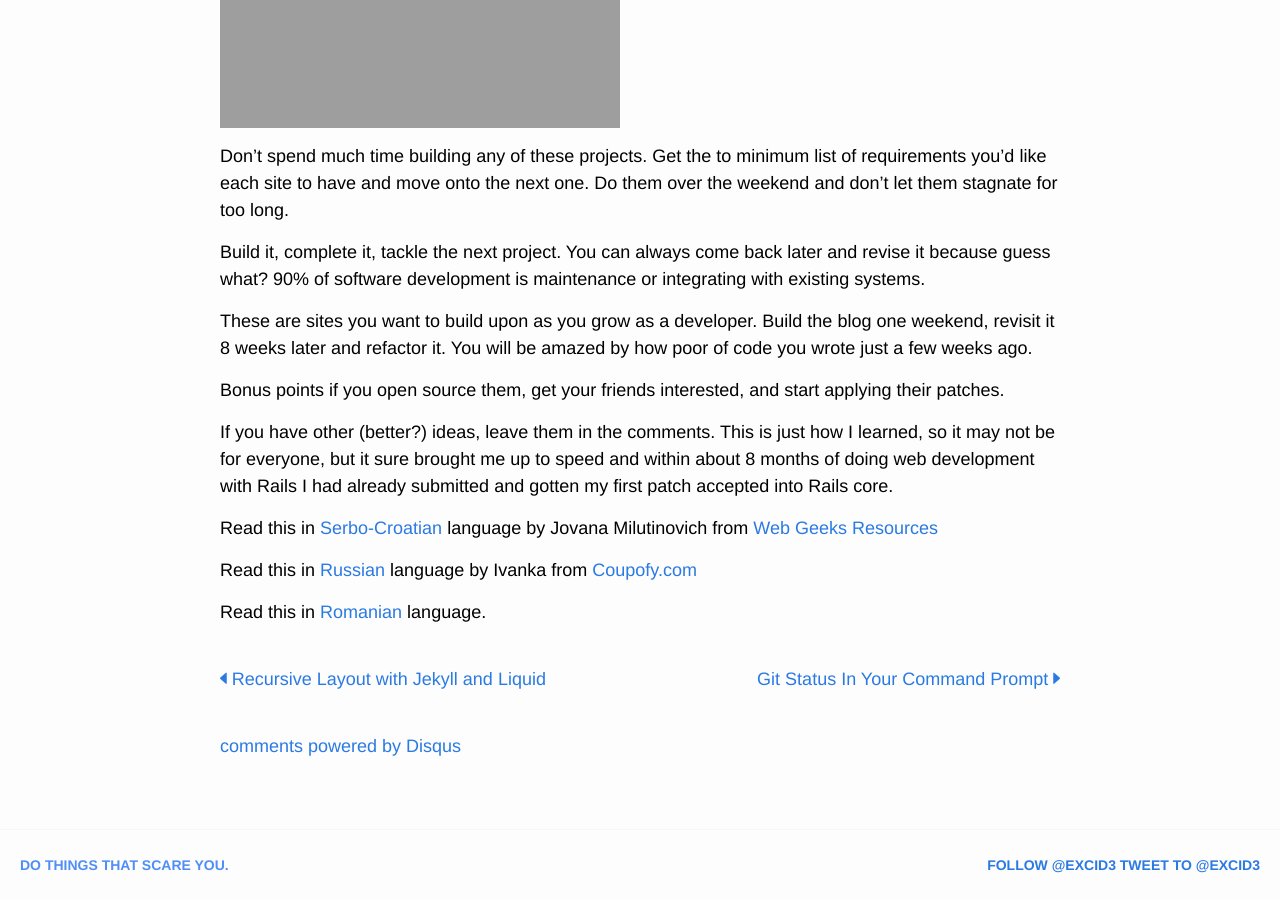
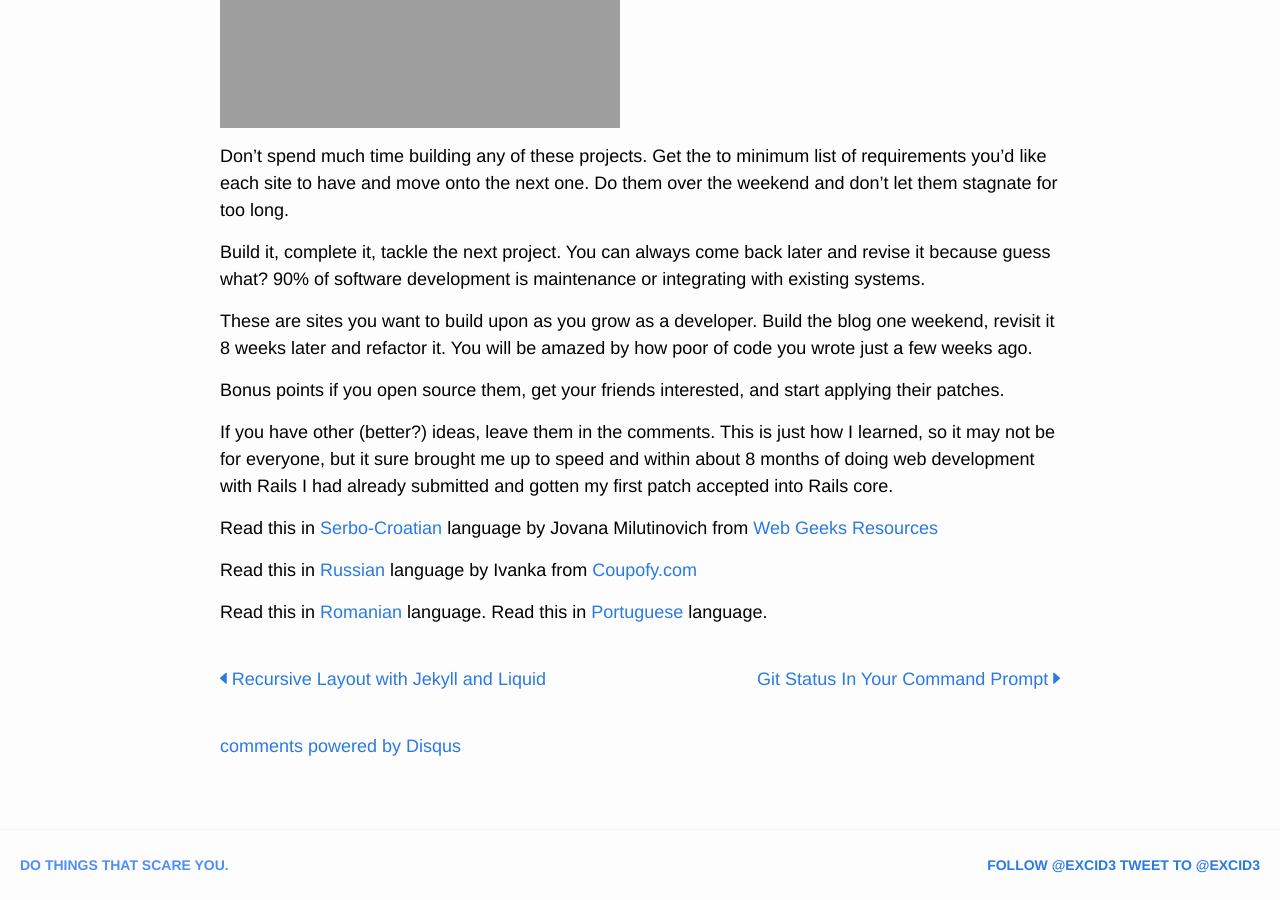
Before and after one commit to excid3/excid3.com, a Jekyll site: the page built from _posts/2011-07-11-10-ideas-for-beginner-web-developers.md, in a window 1280 px wide and 900 px high, scrolled down 1318 px. Built offline with Jekyll 4.4.1, drawn with Linux system fonts in a browser that asks for light colours; comment, search, counter and statistics services are not loaded.

Commit message:
Add portugues translation

```diff
--- a/_posts/2011-07-11-10-ideas-for-beginner-web-developers.md
+++ b/_posts/2011-07-11-10-ideas-for-beginner-web-developers.md
@@ -56,6 +56,8 @@ Read this in [Serbo-Croatian][7] language by Jovana Milutinovich from [ Web Geek
 Read this in <a href="http://translate.coupofy.com/10-ideas-for-beginner-web-developers/">Russian</a> language by Ivanka from <a href="http://www.coupofy.com">Coupofy.com</a>
 
 Read this in <a href="http://www.bildelarstore.se/science/10-idei-pentru-incepator-dezvoltatori-web/">Romanian</a> language.
+Read this in <a href="https://www.homeyou.com/~edu/desenvolvedores-iniciantes">Portuguese</a> language.
+
 
    [1]: http://chrisdomurad.com/
    [2]: https://twitter.com/excid3
```
